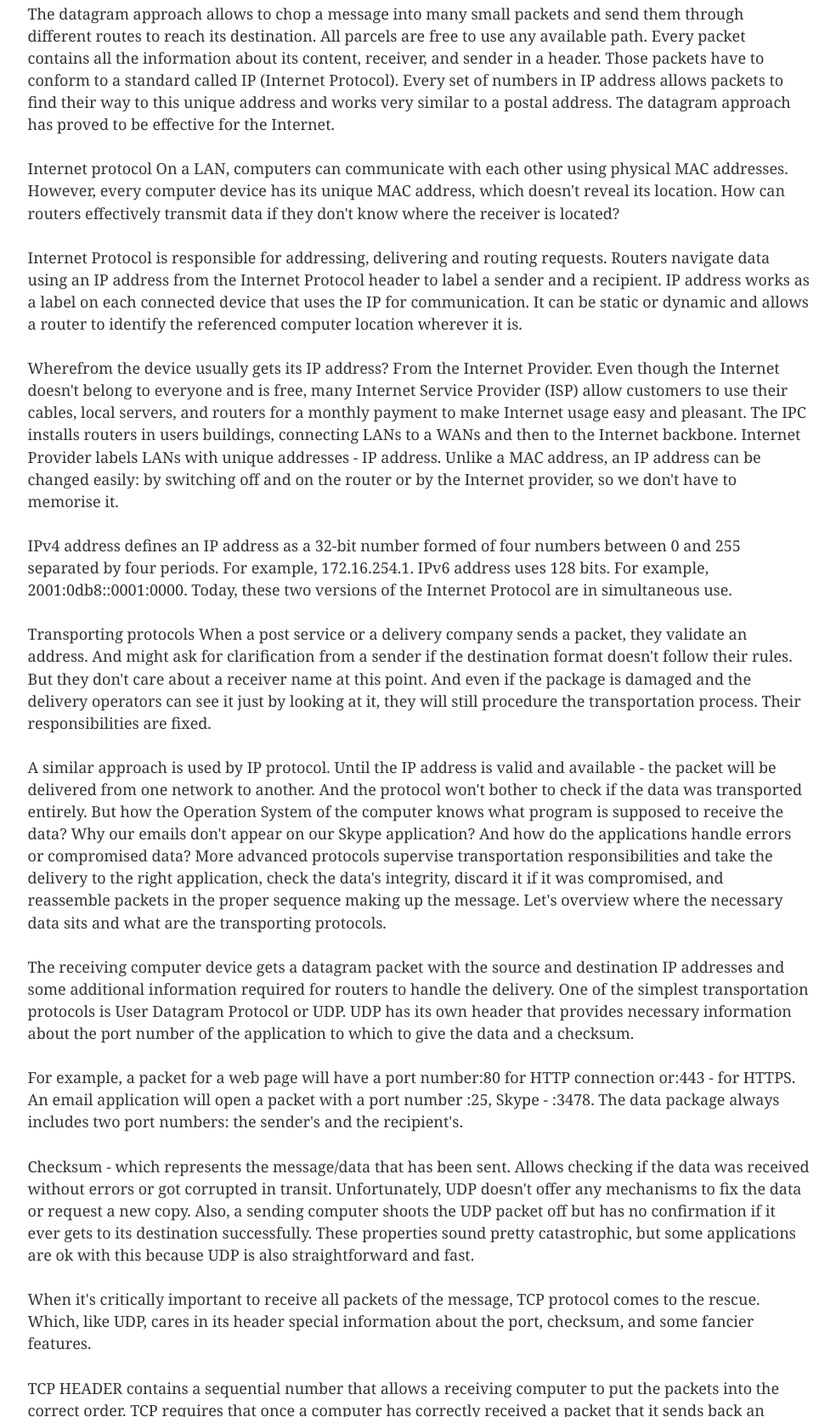
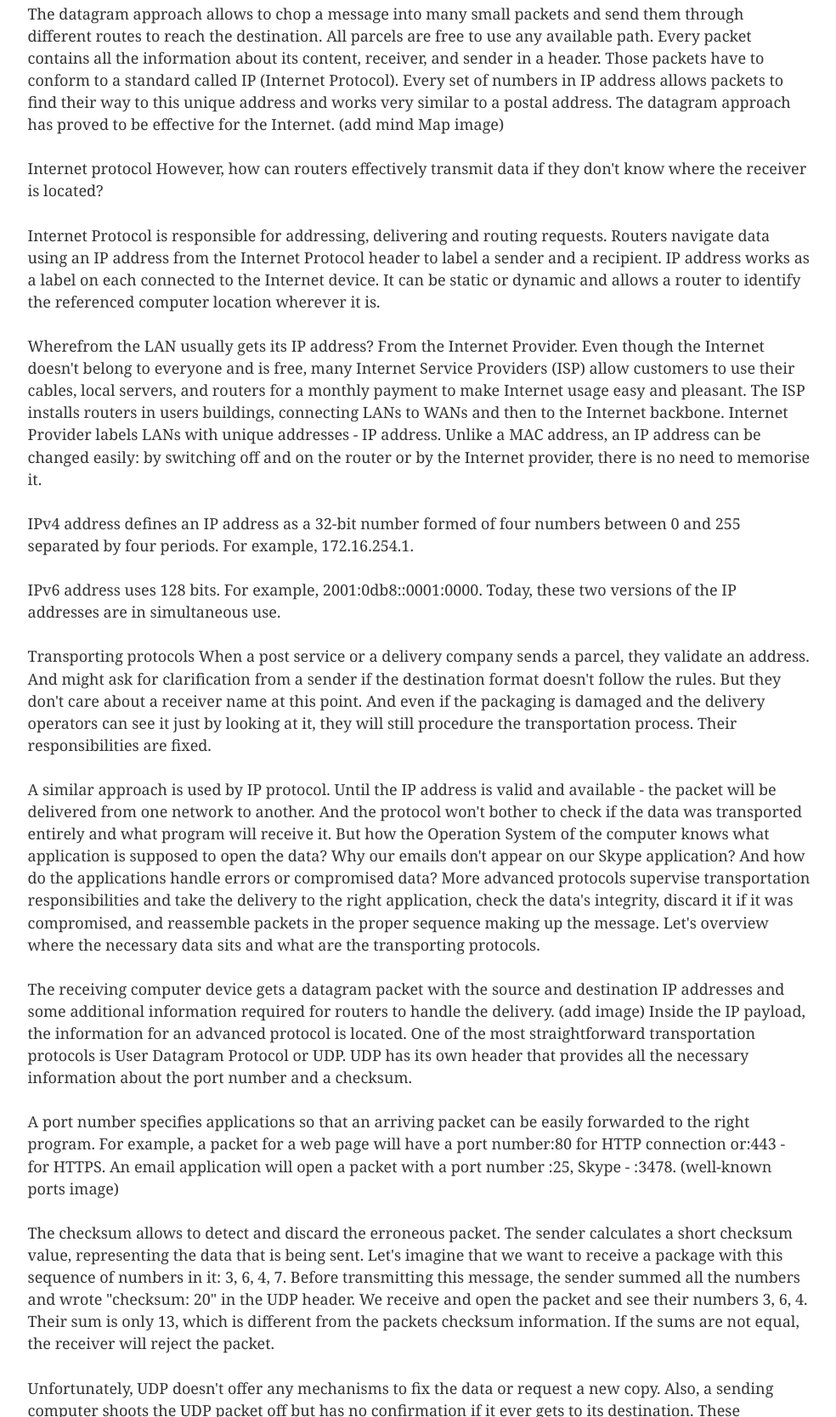
Before and after one commit to sne-syn/basic-blog, a Gatsby site: page /article/ in a window 1280 px wide. Shown: the part 2312-3980 px from the top of the page at 85% size, without its empty margins (147-1131 px from the left). Built offline with nearby package versions, Linux system fonts and the light colour scheme; Gatsby itself is replaced by a stand-in of ours.

Commit message:
Update article.md

```diff
--- a/src/markdown-pages/article.md
+++ b/src/markdown-pages/article.md
@@ -14,56 +14,67 @@ Half-duplex - both devices can send or receive data in both directions but not a
 (add a picture with modes)
 Devices and addresses
 With cable, we can connect one computer with another, and it will create a point-to-point connection. But how to connect several devices in one network and share data among them?
-To make multiple connections possible, we have to link several devices into one network and label them to ensure that the data has both: an address for the machine that sent the transmission and the one the message was intended for. Local Area Network(LAN) is a technique to create a relatively small network of close-by machines. LAN is a collection of related devices located in one physical place, such as a building, office, or home. One of the most famous communication protocols for LANs widely used today is the Ethernet, created in the early 70s. Ethernet uses a Media Access Control (MAC) address to point a sender and a receiver of transmitted data in LANs, mentioning them in the Ethernet frames header. MAC addresses are unique for every computer and assigned by the device manufacturer.
+To make multiple connections possible, we have to link several devices into one network and label them to ensure that the data has both: an address for the machine that sent the message and the one the message was intended for. Local Area Network(LAN) is a technique to create a relatively small network of close-by machines. LAN is a collection of linked devices stationed in one physical location, such as a building, office, or home. One of the most famous communication protocols for LANs widely used today is the Ethernet, created in the early 70s. Ethernet uses a Media Access Control (MAC) address to point a sender and a receiver of transmitted data in LANs, mentioning them in the Ethernet frames header. MAC addresses are unique for every computer and assigned by the device manufacturer.
 To connect several devices with unique MAC addresses into LAN, we have to use a network device.
-One of the most basic and straightforward devices is a Hub. A hub allows a connection to lots of computers and transmits data through cables. It doesn't know how to read the headers of shared data and sends it to every device in a network. Then every device will check the frame's header and ignore the data if it isn't a receiver. This approach creates a lot of noise in the network and causes data collisions if several computers simultaneously transmit data. The protocol, called Carrier Sense Multiple Access with Collision Detection (CSMA/CD), knows how to deal with collisions. The idea behind the protocol is that only one computer is allowed to transmit data while others are waiting silently for some period, calculated by an exponential backoff algorithm, before re-transmitting data.
+One of the most basic and straightforward devices is a Hub. A hub allows a connection to lots of computers and transmits data through cables. It doesn't know how to read the headers of shared data and sends it to every device in a network. Then every device will check the frame's header and ignore the data if it isn't a receiver. This approach creates a lot of noise in the network and causes data collisions if several computers simultaneously transmit data. The protocol, called Carrier Sense Multiple Access with Collision Detection (CSMA/CD), knows how to deal with collisions. The idea behind the protocol is that only one computer is allowed to transmit data while others are waiting silently for some period, calculated by an exponential backoff algorithm, before trying to re-transmit data.
 
 But what if we want to connect a lot of devices and not wait for the moment of silence? For more extensive networks, switches will be a better choice.
 A switch is a smart network device that contains information about the MAC addresses of the connected devices as a list. In contrast to the hub, it reviews the packets of data and directs them to the destination without collisions.
 
 Both a hub and a switch allow computers to communicate over short distances in a single network segment. To effectively transmit data to longer distances, more complex approaches were required.
 
-In the 1960s, the World had already used two popular switching techniques: circuit switching for telephone networks and message switching for mail delivery. The third switching technique - packet switching - was designed as an effective way to transmit data through the Internet. The Internet interconnects a bunch of smaller networks in the most significant network allowing global communication to happen. This network has multiple flexibles paths to transmit data and is very effective if any part of the connection is broken. But let's discuss switching techniques in more detail.
+In the 60s, the World had already used two popular switching techniques: circuit switching for telephone networks and message switching for mail delivery. The third switching technique - packet switching - was designed as an effective way to transmit data through the Internet. The Internet interconnects a bunch of smaller networks in the most significant network allowing global communication to happen. This network has multiple flexibles paths to transmit data and is very effective if any part of the connection is broken. But let's discuss switching techniques in more detail.
 
 Switching Techniques
 
-Circuit switching is a technique that directly connects the sender and the receiver in an unbroken path. It provides a dedicated communication channel and requires a dedicated line for every connection, which is very expensive. This circuit switching network was used for telephone communication and is currently used by the Pentagon's major military networks.
+Circuit switching is a technique that directly connects the sender and the receiver in an unbroken path. It provides a dedicated communication channel and requires a dedicated line for every connection, which is quite expensive. This circuit switching network was used for telephone communication and is currently used by the Pentagon's major military networks.
 
 Message switching. There is no dedicated path required between two communicating devices - lots of points are connected into the extensive network. That allows reaching the destination through several possible stops - hops. The message switching technique is effectively used by mail delivery.
 
-Packet switching is similar to message switching with one exception: big messages are chopped up into small pieces - packets - to prevent the network from clogging up with a big data set. Packets move from one hop to another until they reach the destination. Routers - the third type of networking devices - navigate them using IP (Intenet Protocols) addresses specified in their headers and supports communication between LAN and the Internet or LAN and WAN (Wide Area Network). Routers are generally located at gateways that join two networks so the devices on one network can communicate with the devices on another.
+Packet switching is similar to message switching with one exception: big messages are chopped up into small pieces - packets - to prevent the network from clogging up with a big data set. Packets move from one hop to another until they reach the destination. Routers - the third type of networking devices - navigate them using IP (Intenet Protocols) addresses specified in their headers and supports communication between LAN and WAN (Wide Area Network) and then WAN and the Internet backbone. Routers are generally located at gateways that join two networks so the devices on one network can communicate with the devices on another.
 
 Packet switching can use a datagram or a virtual-circuit approach.
 The virtual-circuit approach creates many packets. The first packet has a header with information about its sender, receiver, content type, and reserve road to other packets. Subsequent packets will follow the same path as the first packet, and they will be received in order at the destination point. The issue with virtual circuits is that resources and extra information can't change the direction simultaneously.
 
-The datagram approach allows to chop a message into many small packets and send them through different routes to reach its destination. All parcels are free to use any available path. Every packet contains all the information about its content, receiver, and sender in a header. Those packets have to conform to a standard called IP (Internet Protocol). Every set of numbers in IP address allows packets to find their way to this unique address and works very similar to a postal address. The datagram approach has proved to be effective for the Internet.
+The datagram approach allows to chop a message into many small packets and send them through different routes to reach the destination. All parcels are free to use any available path. Every packet contains all the information about its content, receiver, and sender in a header. Those packets have to conform to a standard called IP (Internet Protocol). Every set of numbers in IP address allows packets to find their way to this unique address and works very similar to a postal address. The datagram approach has proved to be effective for the Internet.
+(add mind Map image)
 
 Internet protocol
-On a LAN, computers can communicate with each other using physical MAC addresses. However, every computer device has its unique MAC address, which doesn't reveal its location. How can routers effectively transmit data if they don't know where the receiver is located?
+However, how can routers effectively transmit data if they don't know where the receiver is located?
 
-Internet Protocol is responsible for addressing, delivering and routing requests. Routers navigate data using an IP address from the Internet Protocol header to label a sender and a recipient.  IP address works as a label on each connected device that uses the IP for communication. It can be static or dynamic and allows a router to identify the referenced computer location wherever it is.
+Internet Protocol is responsible for addressing, delivering and routing requests. Routers navigate data using an IP address from the Internet Protocol header to label a sender and a recipient.  IP address works as a label on each connected to the Internet device. It can be static or dynamic and allows a router to identify the referenced computer location wherever it is.
 
-Wherefrom the device usually gets its IP address? From the Internet Provider. Even though the Internet doesn't belong to everyone and is free, many Internet Service Provider (ISP) allow customers to use their cables, local servers, and routers for a monthly payment to make Internet usage easy and pleasant. The IPC installs routers in users buildings, connecting  LANs to a WANs and then to the Internet backbone. Internet Provider labels LANs with unique addresses - IP address. Unlike a MAC address, an IP address can be changed easily: by switching off and on the router or by the Internet provider, so we don't have to memorise it.
+Wherefrom the LAN usually gets its IP address? From the Internet Provider. Even though the Internet doesn't belong to everyone and is free, many Internet Service Providers (ISP) allow customers to use their cables, local servers, and routers for a monthly payment to make Internet usage easy and pleasant. The ISP installs routers in users buildings, connecting LANs to WANs and then to the Internet backbone. Internet Provider labels LANs with unique addresses - IP address. Unlike a MAC address, an IP address can be changed easily: by switching off and on the router or by the Internet provider, there is no need to memorise it.
 
-IPv4 address defines an IP address as a 32-bit number formed of four numbers between 0 and 255 separated by four periods. For example, 172.16.254.1. IPv6 address uses 128 bits. For example, 2001:0db8::0001:0000.
-Today, these two versions of the Internet Protocol are in simultaneous use.
+IPv4 address defines an IP address as a 32-bit number formed of four numbers between 0 and 255 separated by four periods. For example, 172.16.254.1.
+
+IPv6 address uses 128 bits. For example, 2001:0db8::0001:0000.
+Today, these two versions of the IP addresses are in simultaneous use.
 
 Transporting protocols
-When a post service or a delivery company sends a packet, they validate an address. And might ask for clarification from a sender if the destination format doesn't follow their rules. But they don't care about a receiver name at this point. And even if the package is damaged and the delivery operators can see it just by looking at it, they will still procedure the transportation process. Their responsibilities are fixed.
+When a post service or a delivery company sends a parcel, they validate an address. And might ask for clarification from a sender if the destination format doesn't follow the rules. But they don't care about a receiver name at this point. And even if the packaging is damaged and the delivery operators can see it just by looking at it, they will still procedure the transportation process. Their responsibilities are fixed.
 
-A similar approach is used by IP protocol. Until the IP address is valid and available - the packet will be delivered from one network to another. And the protocol won't bother to check if the data was transported entirely. But how the Operation System of the computer knows what program is supposed to receive the data? Why our emails don't appear on our Skype application? And how do the applications handle errors or compromised data? More advanced protocols supervise transportation responsibilities and take the delivery to the right application, check the data's integrity, discard it if it was compromised, and reassemble packets in the proper sequence making up the message. Let's overview where the necessary data sits and what are the transporting protocols.
+A similar approach is used by IP protocol. Until the IP address is valid and available - the packet will be delivered from one network to another. And the protocol won't bother to check if the data was transported entirely and what program will receive it. But how the Operation System of the computer knows what application is supposed to open the data? Why our emails don't appear on our Skype application? And how do the applications handle errors or compromised data? More advanced protocols supervise transportation responsibilities and take the delivery to the right application, check the data's integrity, discard it if it was compromised, and reassemble packets in the proper sequence making up the message. Let's overview where the necessary data sits and what are the transporting protocols.
 
-The receiving computer device gets a datagram packet with the source and destination IP addresses and some additional information required for routers to handle the delivery. One of the simplest transportation protocols is User Datagram Protocol or UDP. UDP has its own header that provides necessary information about the port number of the application to which to give the data and a checksum.
+The receiving computer device gets a datagram packet with the source and destination IP addresses and some additional information required for routers to handle the delivery.
+(add image)
+ Inside the IP payload, the information for an advanced protocol is located. One of the most straightforward transportation protocols is User Datagram Protocol or UDP. UDP has its own header that provides all the necessary information about the port number and a checksum.
 
-For example, a packet for a web page will have a port number:80 for HTTP connection or:443 - for HTTPS. An email application will open a packet with a port number :25, Skype - :3478. The data package always includes two port numbers: the sender's and the recipient's.
+A port number specifies applications so that an arriving packet can be easily forwarded to the right program.
+For example, a packet for a web page will have a port number:80 for HTTP connection or:443 - for HTTPS. An email application will open a packet with a port number :25, Skype - :3478.
+(well-known ports image)
 
-Checksum - which represents the message/data that has been sent. Allows checking if the data was received without errors or got corrupted in transit.
-Unfortunately, UDP doesn't offer any mechanisms to fix the data or request a new copy. Also, a sending computer shoots the UDP packet off but has no confirmation if it ever gets to its destination successfully. These properties sound pretty catastrophic, but some applications are ok with this because UDP is also straightforward and fast.
+The checksum allows to detect and discard the erroneous packet. The sender calculates a short checksum value, representing the data that is being sent. Let's imagine that we want to receive a package with this sequence of numbers in it: 3, 6, 4, 7.  Before transmitting this message, the sender summed all the numbers and wrote "checksum: 20" in the UDP header. We receive and open the packet and see their numbers 3, 6, 4. Their sum is only 13, which is different from the packets checksum information. If the sums are not equal, the receiver will reject the packet.
 
-When it's critically important to receive all packets of the message, TCP protocol comes to the rescue. Which, like UDP, cares in its header special information about the port, checksum, and some fancier features.
+Unfortunately, UDP doesn't offer any mechanisms to fix the data or request a new copy. Also, a sending computer shoots the UDP packet off but has no confirmation if it ever gets to its destination. These properties sound unreliable, but some applications comply with this because UDP is also straightforward and fast. For example, Skype has to process chunks of data as quickly as possible to avoid delays in Skype calls. And if they're lost or damaged packet, it will just freeze the video or audio until it receives the next intact piece of data.
 
-TCP HEADER contains a sequential number that allows a receiving computer to put the packets into the correct order. TCP requires that once a computer has correctly received a packet that it sends back an acknowledgement or ACK, so the sender will know that it can transmit the next packet. If there is no ACK or the receiver didn't receive some packet - the sender will re-transmit the missing one. Received more than expected - no problem, it will recover the message with sequence numbers and dismiss duplicates. We tried to explain the procedure sequentially, but in real life, TCP may send tons of packets simultaneously and receive lots of ACK.
-So TCP can handle out-of-order packet delivery, dropped packets, re-transmit packets and control its transmission rate according to available bandwidth (throttle). But it doubles the number of messages on the network that provoke delays, which may be crucial for some applications.
+When it's critically important to receive all pieces of the data, Transmission Control Protocol (TCP) protocol comes to the rescue. As well as UDP, it carries a port number and checksum in the header. But besides that, it has a fancier feature that makes the TCP highly reliable, known as positive acknowledgement with retransmission.
+
+Before starting data transmission, TCP requires sending a synchronise (SYN) packet to the computer device that requested data. If the SYN is received, an SYN/ACK (acknowledgement) will be sent back to a sender. Ultimately, if the original computer receives the SYN/ACK, a final ACK is sent.
+
+If there is no ACK or the receiver didn't get a packet - the sender will re-transmit the missing piece. I described the procedure sequentially, but in real life, TCP may send tons of packets simultaneously and receive lots of ACK during the same session.
+
+So TCP can handle out-of-order packet delivery, dropped packets, re-transmit packets and control its transmission rate according to available bandwidth. But it doubles the number of messages on the network that provoke delays, which may be crucial for some applications (online games, video calls, audio and video streamings).
 
 HTTP for Web
 When your computer wants to connect to a website, you need two things: an IP address and a port number. But remembering a long sequence of numbers in IP addresses is a challenge. It's much easier to use websites or application names to navigate them. So the Internet has a special service that maps these domain names to addresses. It's like a phone book for websites. It's called DNS - Domain Name System. It receives a computer device request, consults its massive registry, and responds with an IP address if one exists. Then your browser sends a request over TCP/IP to this address, asking for the website's data.
```
